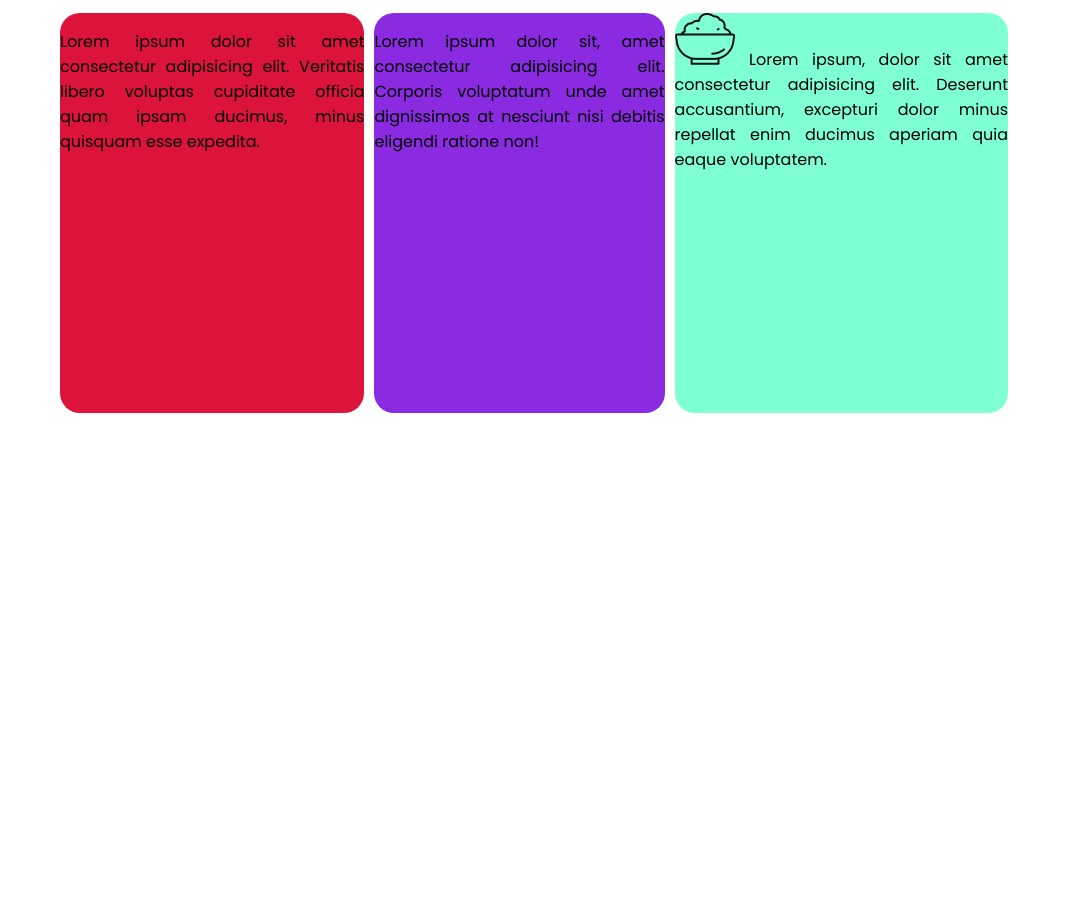
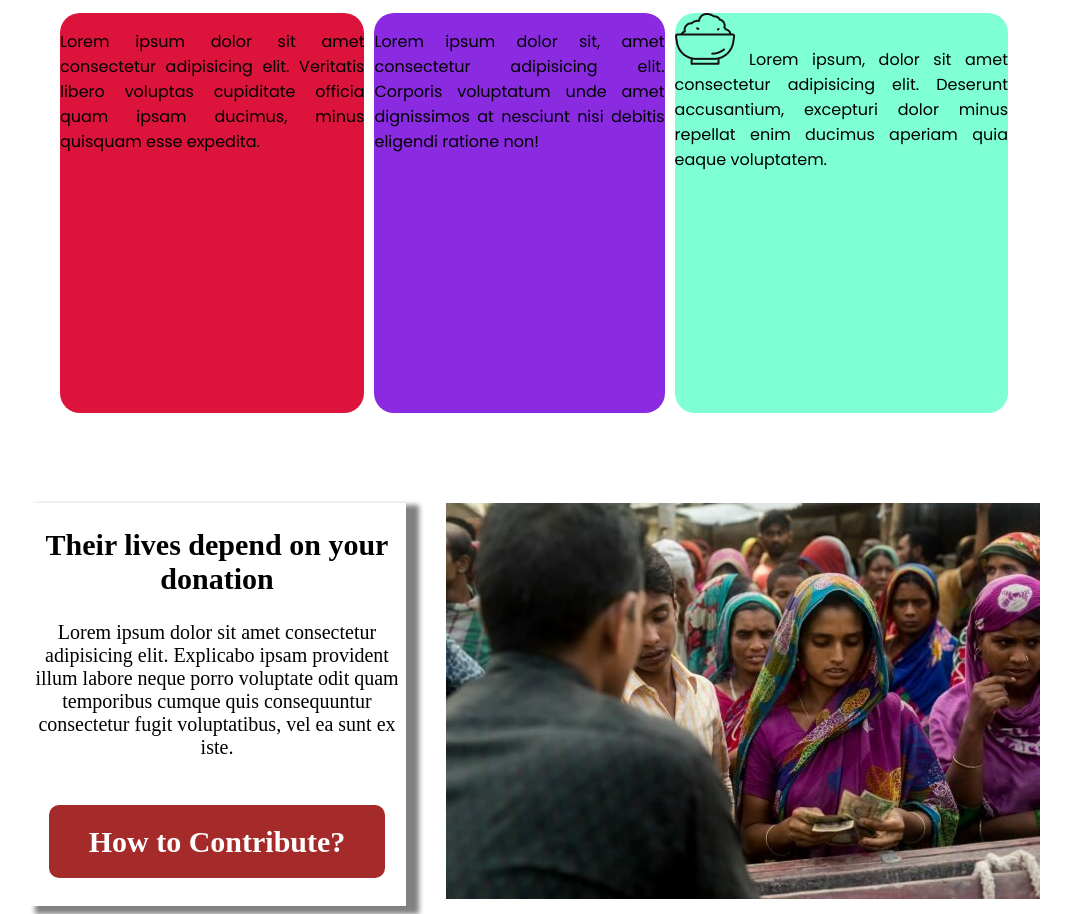
Before and after one commit to aminulhaque98/webdeveloper_Aminul_Haque, a plain HTML site: page index.html in a window 1280 px wide. Shown: the part 1863-2777 px from the top of the page, without its empty margins (106-1177 px from the left). Before the commit the page ends 2294 px from the top, so only its background shows below. Drawn offline with Linux system fonts and the light colour scheme; files whose address does not match are found by name.

Commit message:
4th step

```diff
--- a/index.html
+++ b/index.html
@@ -92,6 +92,28 @@
             </div>
         </div>
     </section>
+
+    <section class="image-containar">
+        <div class="font-edit">
+            <h1>Their lives depend on
+                your donation</h1>
+            <p>Lorem ipsum dolor sit amet consectetur adipisicing elit. Explicabo ipsam provident illum labore neque
+                porro voluptate odit quam temporibus cumque quis consequuntur consectetur fugit voluptatibus, vel ea
+                sunt ex iste.</p><br><br>
+            <a id="link" href="">How to Contribute?</a>
+        </div>
+        <div class="photo">
+            <img src="images/donation1.jpg" alt="">
+        </div>
+    </section>
+    <section>
+        <div>
+
+        </div>
+        <div>
+
+        </div>
+    </section>
 </body>
 
 </html>
--- a/web_style/style.css
+++ b/web_style/style.css
@@ -172,4 +172,36 @@ button {
     background-color: aquamarine;
     border-radius: 20px;
 
+
 }
+
+.image-containar {
+    display: flex;
+    width: 80%;
+    margin: 0 auto;
+    padding-top: 5em;
+    gap: 40px;
+
+}
+
+.photo {}
+
+.font-edit {
+    box-shadow: 10px 5px 5px 3px grey;
+    text-align: center;
+    padding-left: 5px;
+    padding-right: 5px;
+    font-family: 'Times New Roman', Times, serif;
+    font-size: 20px;
+}
+
+#link {
+    text-decoration: none;
+    background-color: brown;
+    color: white;
+    font-weight: 700;
+    font-size: 30px;
+    padding: 20px 40px;
+    border-radius: 10px;
+
+}
```
